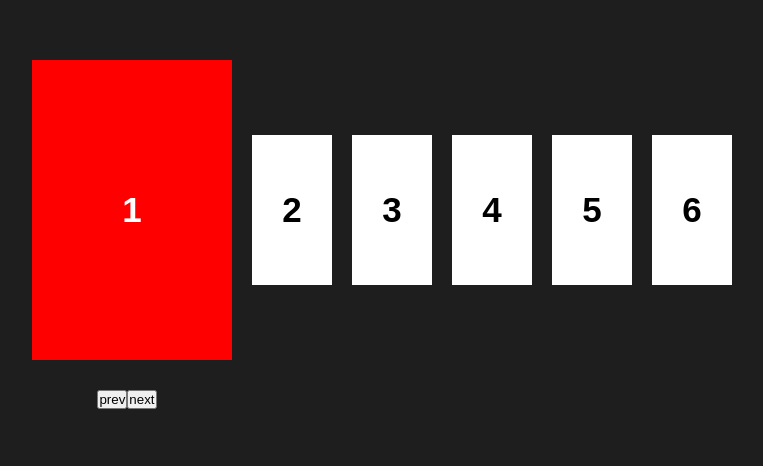
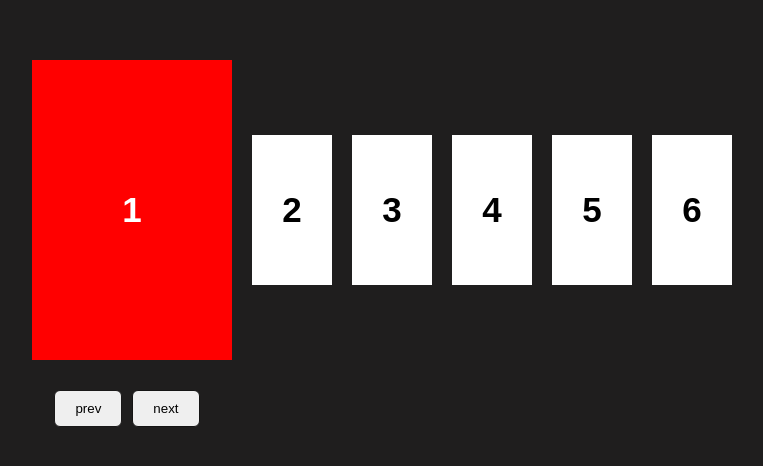
Before and after one commit to Xushnora/storiesAmaliyot, a plain HTML site: page index.html in a window 1280 px wide. Shown: the part 150-616 px from the top of the page, without its empty margins (513-1276 px from the left). Drawn offline with Linux system fonts and the light colour scheme.

Commit message:
changed btn style

```diff
--- a/css/style.css
+++ b/css/style.css
@@ -59,10 +59,24 @@ body {
 
 .prev-btn {
     cursor: pointer;
+    padding: 10px 20px;
+    margin-right: 10px;
+    border-radius: 6px;
+    border: 1px solid rgb(26, 25, 25);
 }
-
+.prev-btn:focus {
+    background-color: red;
+    color: #fff;
+}
+.next-btn:focus {
+    background-color: red;
+    color: #fff;
+}
 .next-btn {
     cursor: pointer;
+    padding: 10px 20px;
+    border-radius: 6px;
+    border: 1px solid rgb(20, 20, 20);
 }
 
 .sliderItem {
```
